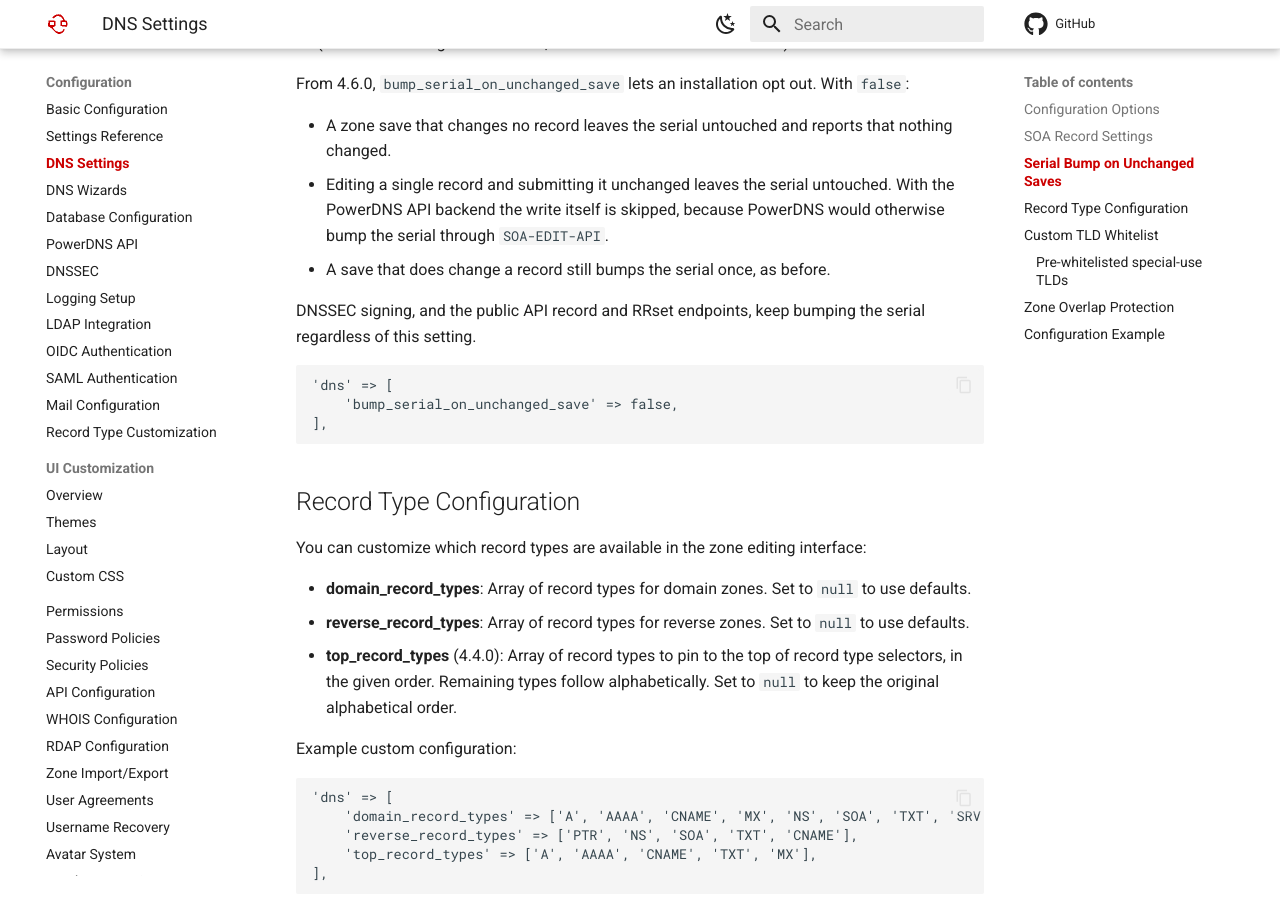
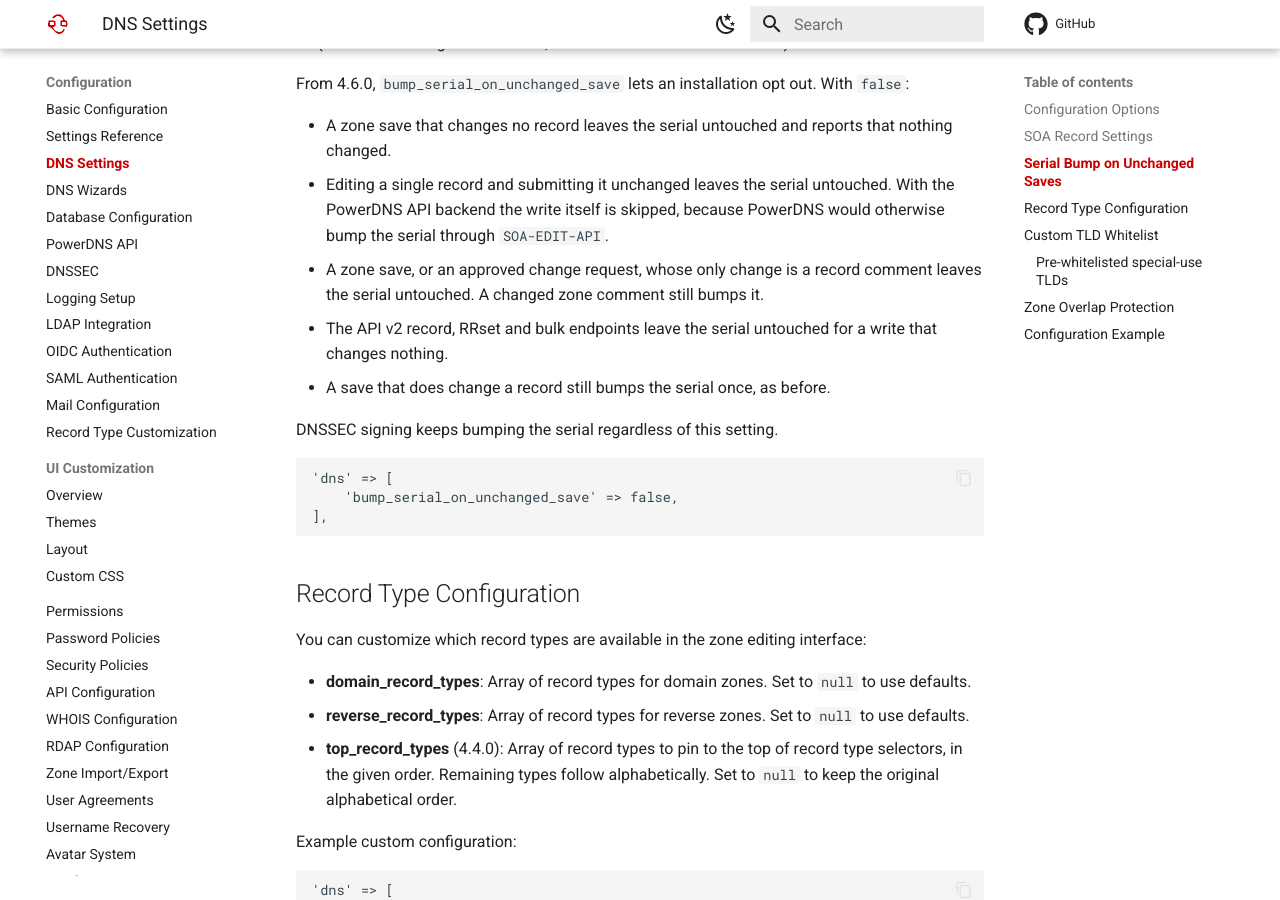
Before and after one commit to poweradmin/poweradmin-docs, an MkDocs documentation site: the page built from docs/configuration/dns-settings.md, in a window 1280 px wide and 900 px high, scrolled down 4677 px. Built offline with MkDocs 1.6.1 and Material for MkDocs 9.7.7, drawn with Linux system fonts in a browser that asks for light colours; comment, search, counter and statistics services are not loaded.

Commit message:
docs(dns): describe where bump_serial_on_unchanged_save now applies

````diff
--- a/docs/configuration/dns-settings.md
+++ b/docs/configuration/dns-settings.md
@@ -54,9 +54,11 @@ From 4.6.0, `bump_serial_on_unchanged_save` lets an installation opt out. With `
 
 - A zone save that changes no record leaves the serial untouched and reports that nothing changed.
 - Editing a single record and submitting it unchanged leaves the serial untouched. With the PowerDNS API backend the write itself is skipped, because PowerDNS would otherwise bump the serial through `SOA-EDIT-API`.
+- A zone save, or an approved change request, whose only change is a record comment leaves the serial untouched. A changed zone comment still bumps it.
+- The API v2 record, RRset and bulk endpoints leave the serial untouched for a write that changes nothing.
 - A save that does change a record still bumps the serial once, as before.
 
-DNSSEC signing, and the public API record and RRset endpoints, keep bumping the serial regardless of this setting.
+DNSSEC signing keeps bumping the serial regardless of this setting.
 
 ```php
 'dns' => [
````
Also changed, not shown: docs/upgrading/v4.3.0.md (+1 -1 lines), docs/whats-new/v4.6.0.md (+3 -3 lines).
